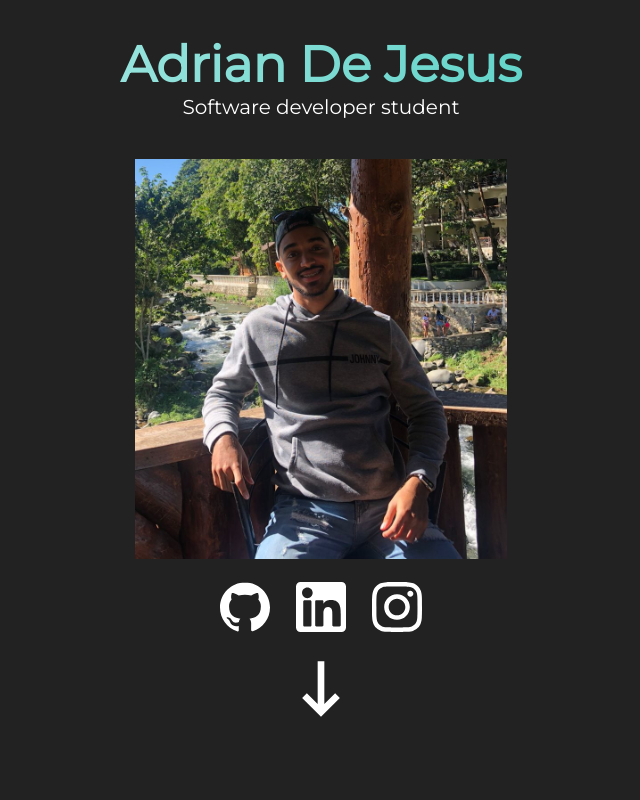
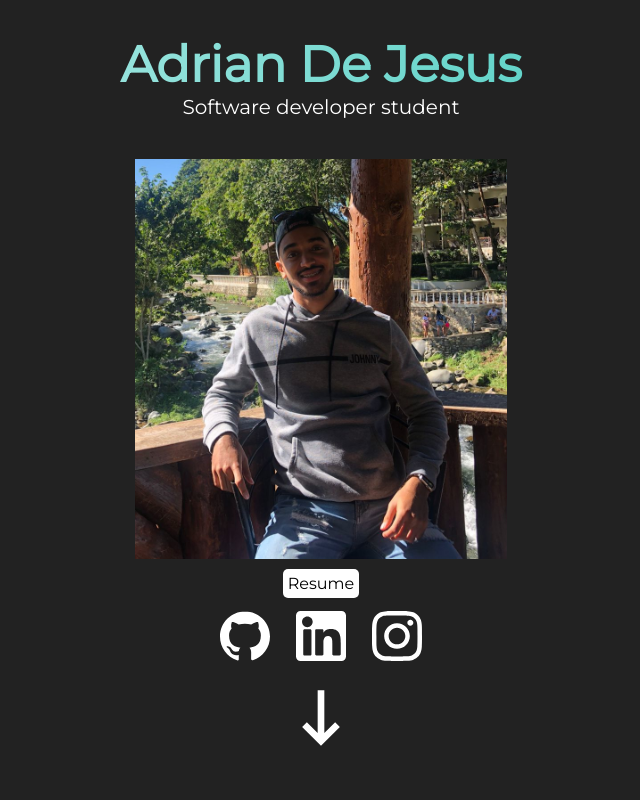
Before and after one commit to adrianjose01/personal-webpage, a plain HTML site: page index.html in a window 1280 px wide. Shown: the top 800 px of the page, without its empty margins (319-959 px from the left). Drawn offline with Linux system fonts and the light colour scheme.

Commit message:
adding a link to my resume

```diff
--- a/index.html
+++ b/index.html
@@ -18,41 +18,44 @@
       <!-- header profile photo -->
       <div class="personal-photo">
         <div>
-          <img src="./static/img/Personal Photo.jpeg" alt="Adrian De Jesus profile" />
+          <img
+            src="./static/img/Personal Photo.jpeg"
+            alt="Adrian De Jesus profile"
+          />
+        </div>
+      </div>
+      <div class="resume-container">
+        <div>
+          <a
+            href="https://drive.google.com/file/d/1xHXeQazDsYsGr8ueEfHMqQKZhxR1-AYw/view?usp=sharing"
+            target="_blank"
+            >Resume</a
+          >
         </div>
       </div>
       <!-- header contact links -->
       <div class="contact-container">
         <div class="media-icons">
           <a href="https://github.com/adrianjose01" target="_blank"
-            ><img
-              src="./static/github.svg"
-              alt="github svg logo"
+            ><img src="./static/github.svg" alt="github svg logo"
           /></a>
         </div>
         <div class="media-icons">
           <a
             href="https://www.linkedin.com/in/adrian-de-jesus-a31587242/"
             target="_blank"
-            ><img
-              src="./static/linkedin.svg"
-              alt="Linkedin svg logo"
+            ><img src="./static/linkedin.svg" alt="Linkedin svg logo"
           /></a>
         </div>
         <div class="media-icons">
           <a href="https://www.instagram.com/adrian8068/" target="_blank"
-            ><img
-              src="./static/instagram.svg"
-              alt="instagram svg logo"
+            ><img src="./static/instagram.svg" alt="instagram svg logo"
           /></a>
         </div>
       </div>
       <div class="icon">
         <div>
-          <img
-            src="./static/arrow-down.svg"
-            alt="arrow svg icon"
-          />
+          <img src="./static/arrow-down.svg" alt="arrow svg icon" />
         </div>
       </div>
     </header>
--- a/src/styles.css
+++ b/src/styles.css
@@ -60,7 +60,7 @@ header p {
 
 .personal-photo div {
   width: 300px;
-  margin: 20px;
+  margin: 20px 20px 0 20px;
   display: flex;
   justify-content: center;
 }
@@ -69,6 +69,26 @@ header p {
   height: 50vh;
   width: auto;
   object-fit: cover;
+}
+
+.resume-container {
+  text-align: center;
+  margin: 15px;
+}
+
+.resume-container a {
+  text-decoration: none;
+  background-color: white;
+  padding: 5px;
+  border-radius: 5px;
+  color: inherit;
+}
+.resume-container div {
+  display: inline-block;
+}
+
+.resume-container div:hover {
+  transform: scale(1.1);
 }
 
 .contact-container {
```
